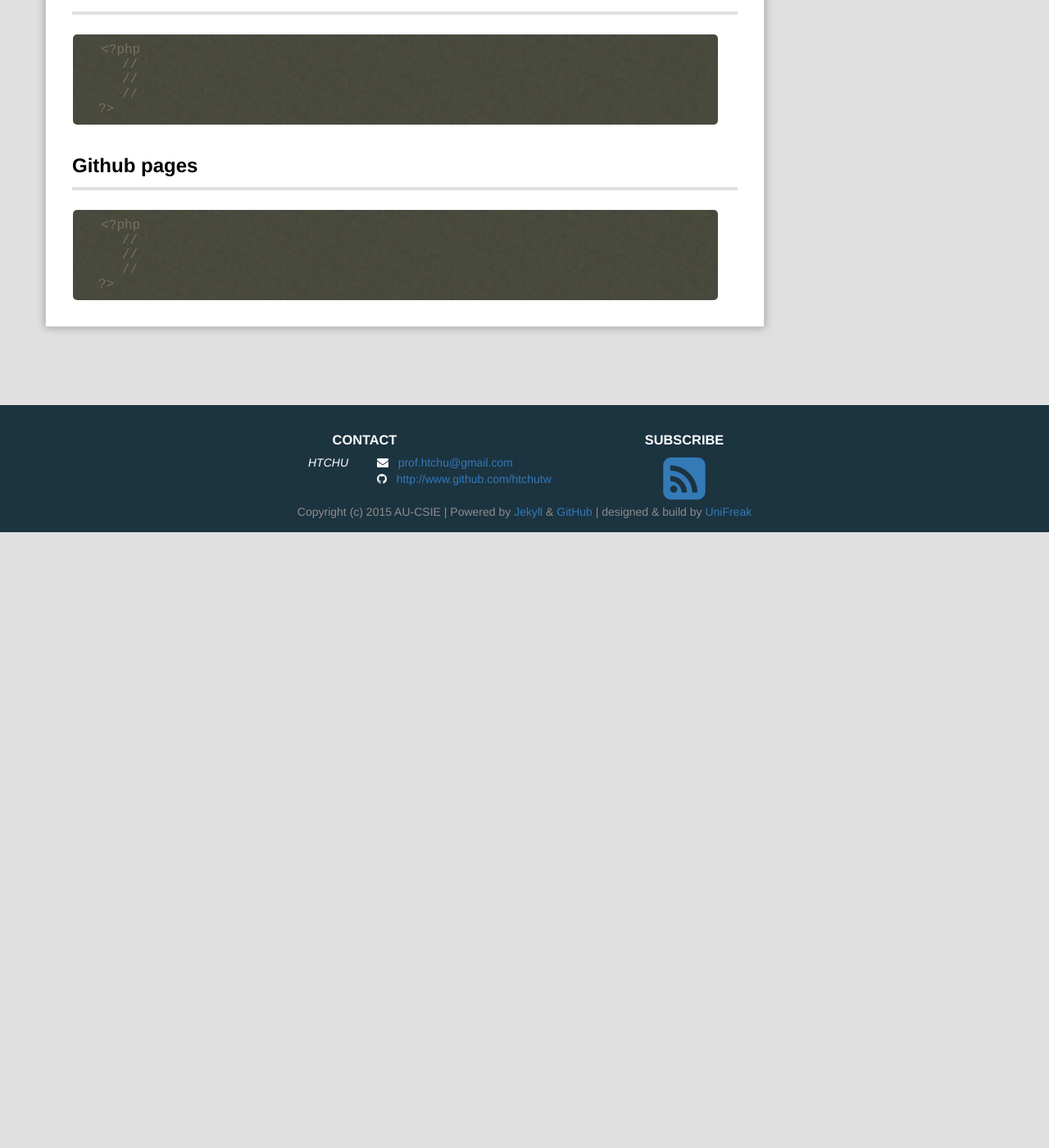
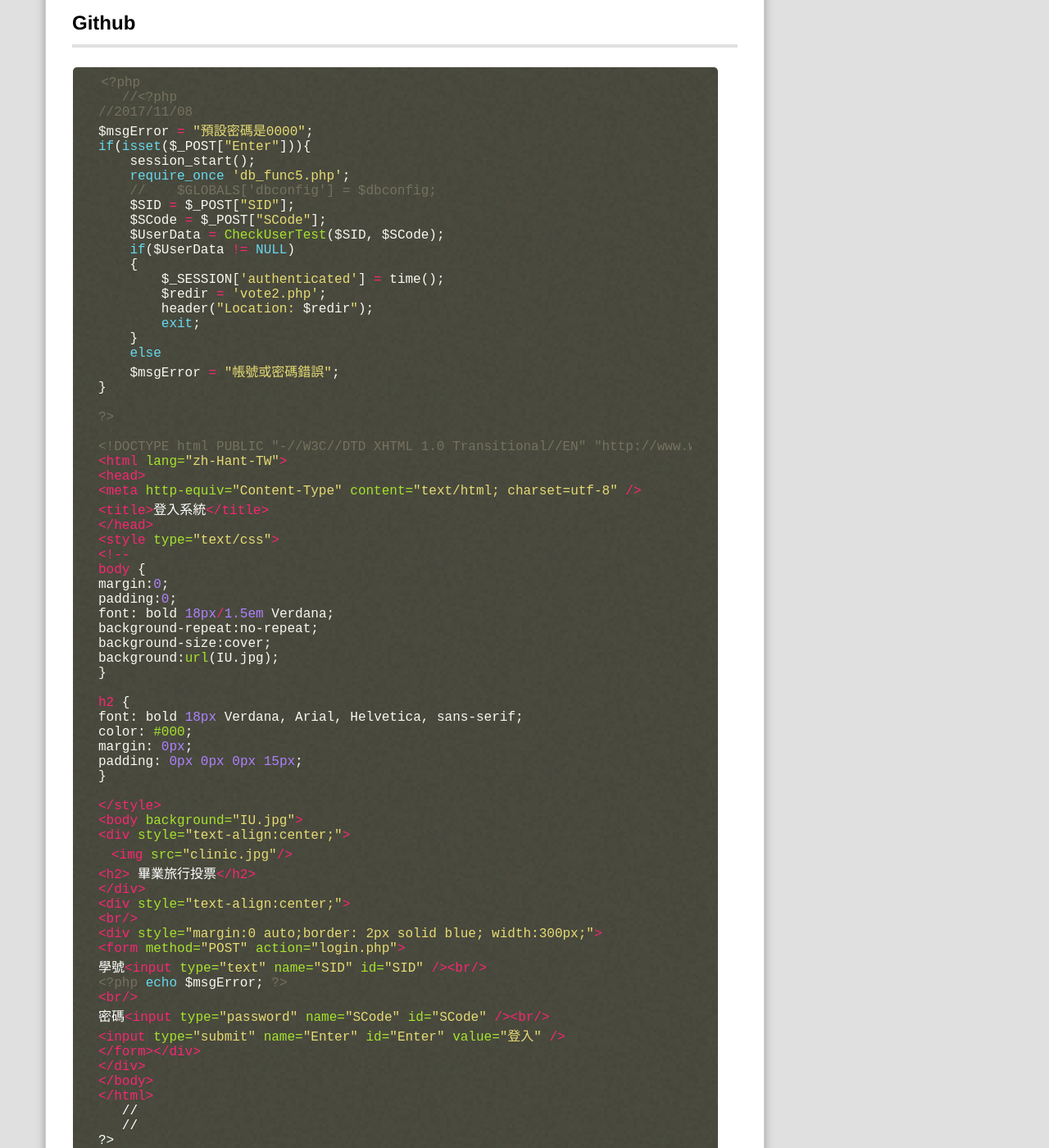
Before and after one commit to jasonchitw/webcourse, a Jekyll site: the page built from _posts/2017-11-15-Class9.md, in a window 1280 px wide and 1400 px high, scrolled down 806 px. Shown: the whole window at 82% size. Built offline with Jekyll 4.4.1, drawn with Linux system fonts in a browser that asks for light colours; Markdown is read by kramdown in place of the engine named in the settings; comment, search, counter and statistics services are not loaded; before the commit the page ends 1455 px from its top, so only the background shows below that.

Commit message:
Update 2017-11-15-Class9.md

````diff
--- a/_posts/2017-11-15-Class9.md
+++ b/_posts/2017-11-15-Class9.md
@@ -14,6 +14,7 @@ github帳號及使用github做blog。。
 - Github pages/Jekyll
 
 # 我的學習
+畢業旅行投票登入畫面
 
 ##Github
 
@@ -21,7 +22,72 @@ github帳號及使用github做blog。。
 
 ```php
 <?php
-   //
+   //<?php
+//2017/11/08
+$msgError = "預設密碼是0000";
+if(isset($_POST["Enter"])){
+    session_start();
+    require_once 'db_func5.php';
+    //    $GLOBALS['dbconfig'] = $dbconfig;
+    $SID = $_POST["SID"];
+    $SCode = $_POST["SCode"];
+    $UserData = CheckUserTest($SID, $SCode);
+    if($UserData != NULL)
+    {
+        $_SESSION['authenticated'] = time();
+        $redir = 'vote2.php';
+        header("Location: $redir");
+        exit;
+    }
+    else
+    $msgError = "帳號或密碼錯誤";
+}
+
+?>
+
+<!DOCTYPE html PUBLIC "-//W3C//DTD XHTML 1.0 Transitional//EN" "http://www.w3.org/TR/xhtml1/DTD/xhtml1-transitional.dtd">
+<html lang="zh-Hant-TW">
+<head>
+<meta http-equiv="Content-Type" content="text/html; charset=utf-8" />
+<title>登入系統</title>
+</head>
+<style type="text/css">
+<!--
+body {
+margin:0;
+padding:0;
+font: bold 18px/1.5em Verdana;
+background-repeat:no-repeat;
+background-size:cover;
+background:url(IU.jpg);
+}
+
+h2 {
+font: bold 18px Verdana, Arial, Helvetica, sans-serif;
+color: #000;
+margin: 0px;
+padding: 0px 0px 0px 15px;
+}
+
+</style>
+<body background="IU.jpg">
+<div style="text-align:center;">
+　<img src="clinic.jpg"/>
+<h2> 畢業旅行投票</h2>
+</div>
+<div style="text-align:center;">
+<br/>
+<div style="margin:0 auto;border: 2px solid blue; width:300px;">
+<form method="POST" action="login.php">
+學號<input type="text" name="SID" id="SID" /><br/>
+<?php echo $msgError; ?>
+<br/>
+密碼<input type="password" name="SCode" id="SCode" /><br/>
+<input type="submit" name="Enter" id="Enter" value="登入" />
+</form></div>
+</div>
+</body>
+</html>
    //
    //
 ?>
````
